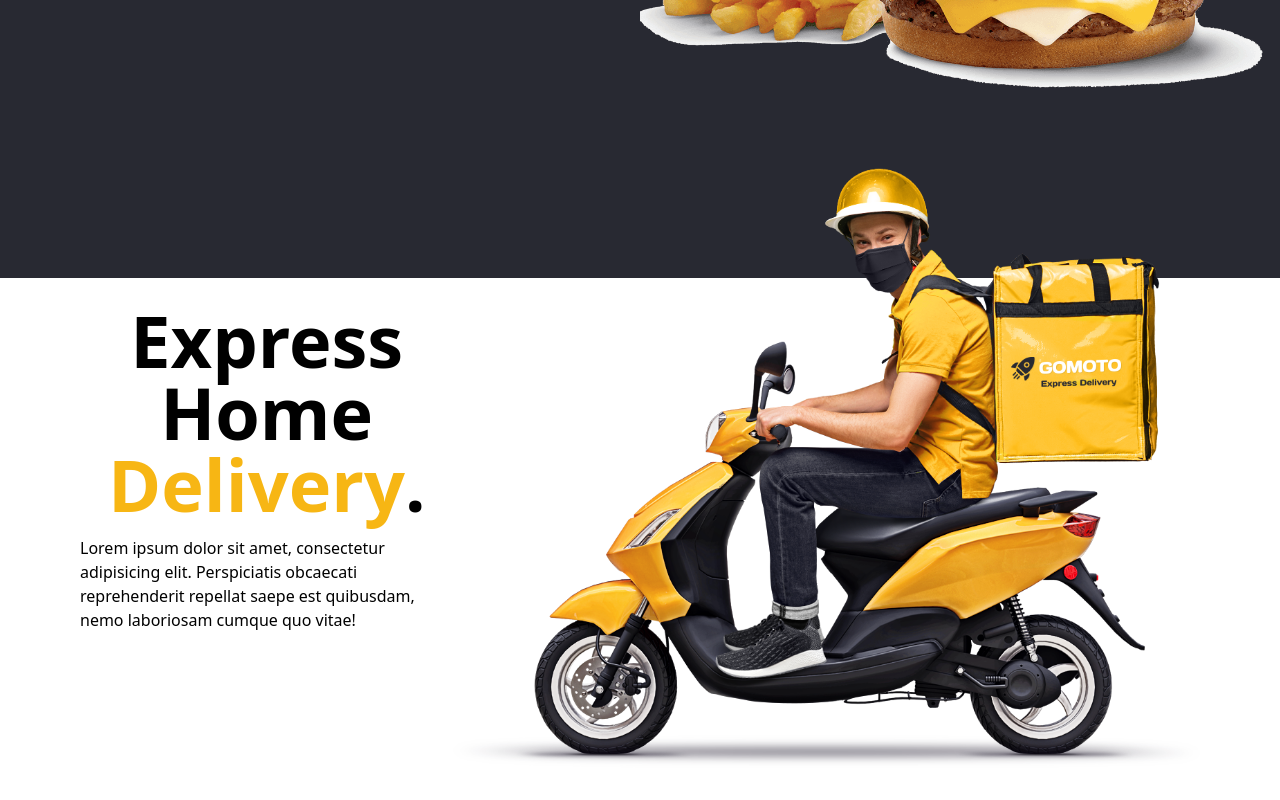
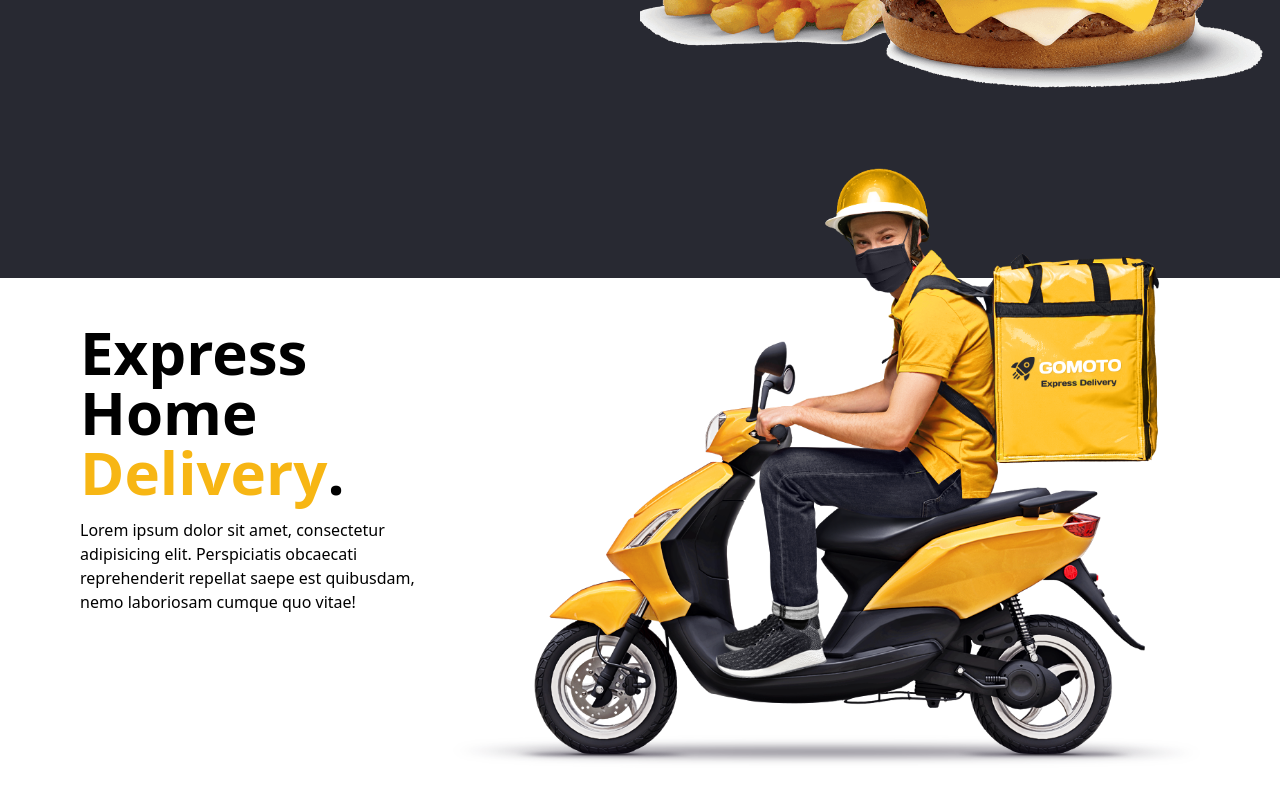
Before and after one commit to Marcos8060/Deliveroo, a React (Create React App) app: page / in a window 1280 px wide. Shown: the part 522-1322 px from the top of the page. Built offline with nearby package versions, Linux system fonts and the light colour scheme.

Commit message:
made a minor change

```diff
--- a/src/components/Delivery.js
+++ b/src/components/Delivery.js
@@ -8,8 +8,8 @@ const Delivery = () => {
   return (
     <div className='md:flex md:items-center mx-auto md:p-20 md:mt-0 p-4 mt-48 grid'>
         <div>
-         <h1 className='md:text-7xl text-4xl md:font-bold mb-4 text-center'>Express Home <span className='text-yellow font-semibold'>Delivery</span>.</h1>
-         <p className='font-normal'>Lorem ipsum dolor sit amet, consectetur adipisicing elit. Perspiciatis obcaecati reprehenderit repellat saepe est quibusdam, nemo laboriosam cumque quo vitae!</p>
+         <h1 className='md:text-6xl text-4xl md:font-bold mb-4 md:text-left text-center'>Express Home <span className='text-yellow font-semibold'>Delivery</span>.</h1>
+         <p className='font-normal md:text-left text-center'>Lorem ipsum dolor sit amet, consectetur adipisicing elit. Perspiciatis obcaecati reprehenderit repellat saepe est quibusdam, nemo laboriosam cumque quo vitae!</p>
         </div>
            <img className='object-fit w-8/12 mx-auto' src={rider} alt="" />
     </div>
```
